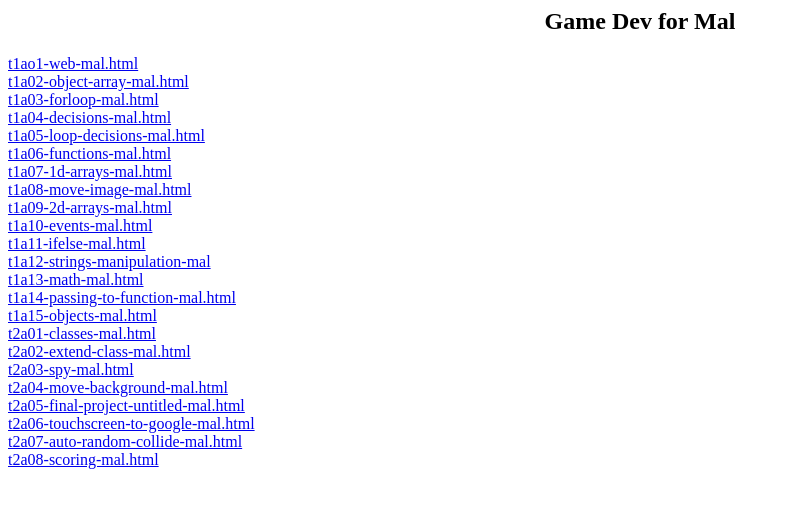
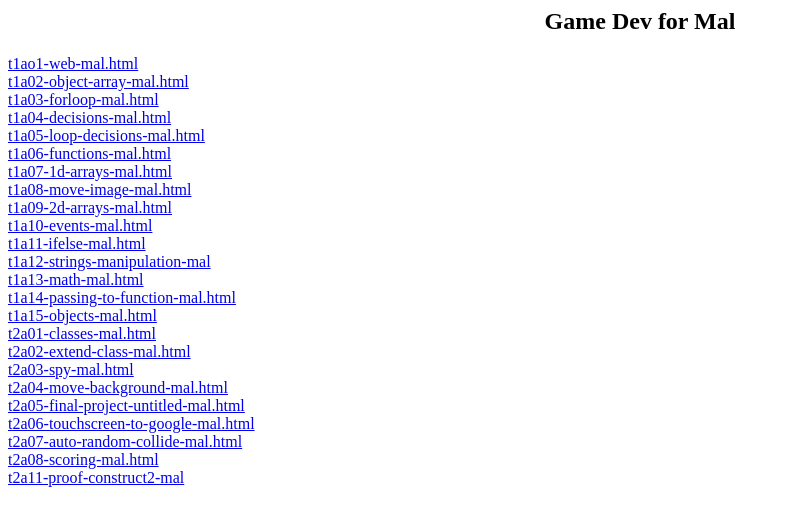
Before and after one commit to malceleste/game-dev-2018-mal, a plain HTML site: page index.html in a window 1280 px wide. Shown: the whole page, without its empty margins (0-788 px from the left). Drawn offline with Linux system fonts and the light colour scheme.

Commit message:
Update index.html

```diff
--- a/index.html
+++ b/index.html
@@ -22,3 +22,4 @@
 <a href="t2a06-touchscreen-to-google-mal.html">t2a06-touchscreen-to-google-mal.html</a><br>
 <a href="t2a07-auto-random-collide-mal.html">t2a07-auto-random-collide-mal.html</a><br>
 <a href="t2a08-scoring-mal.html">t2a08-scoring-mal.html</a><br>
+<a href="t2a11-proof-construct2-mal">t2a11-proof-construct2-mal</a><br>
```
